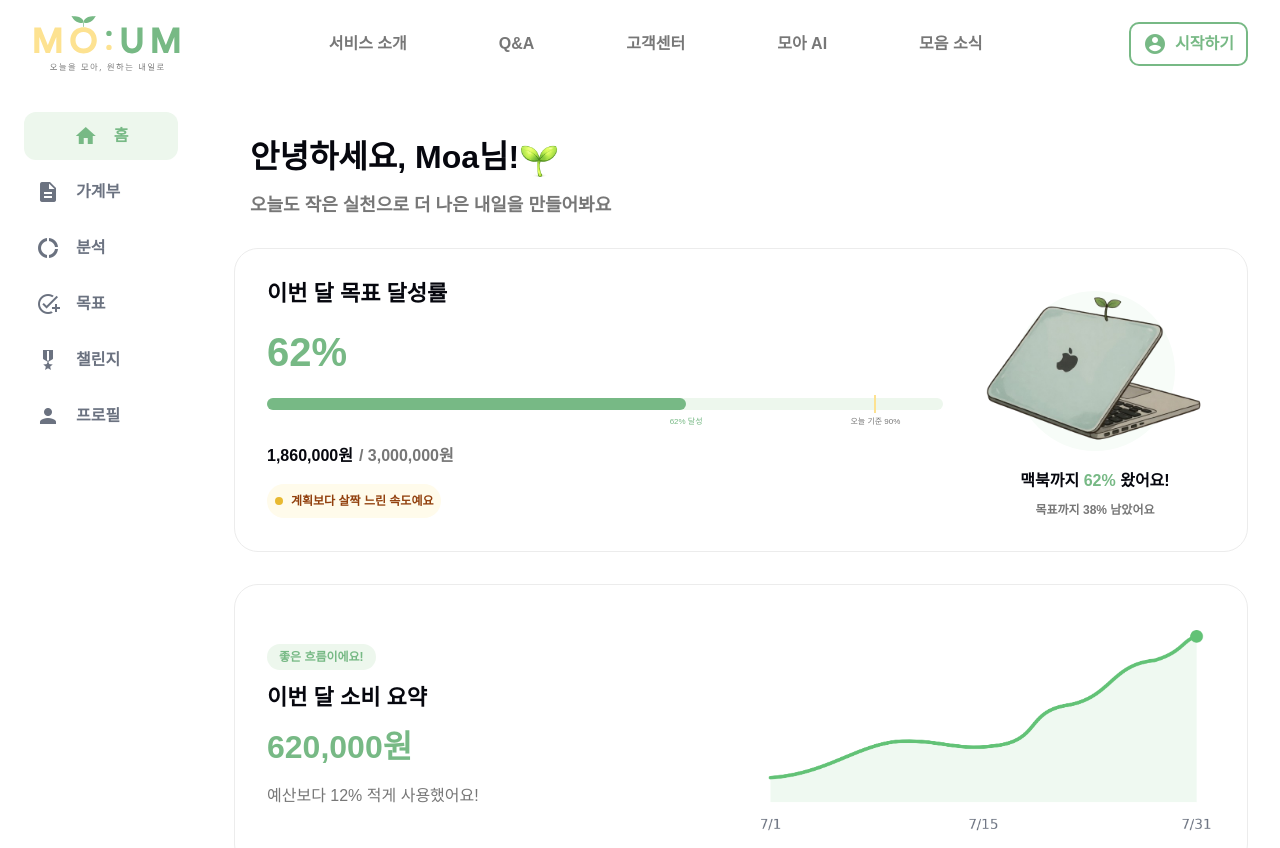
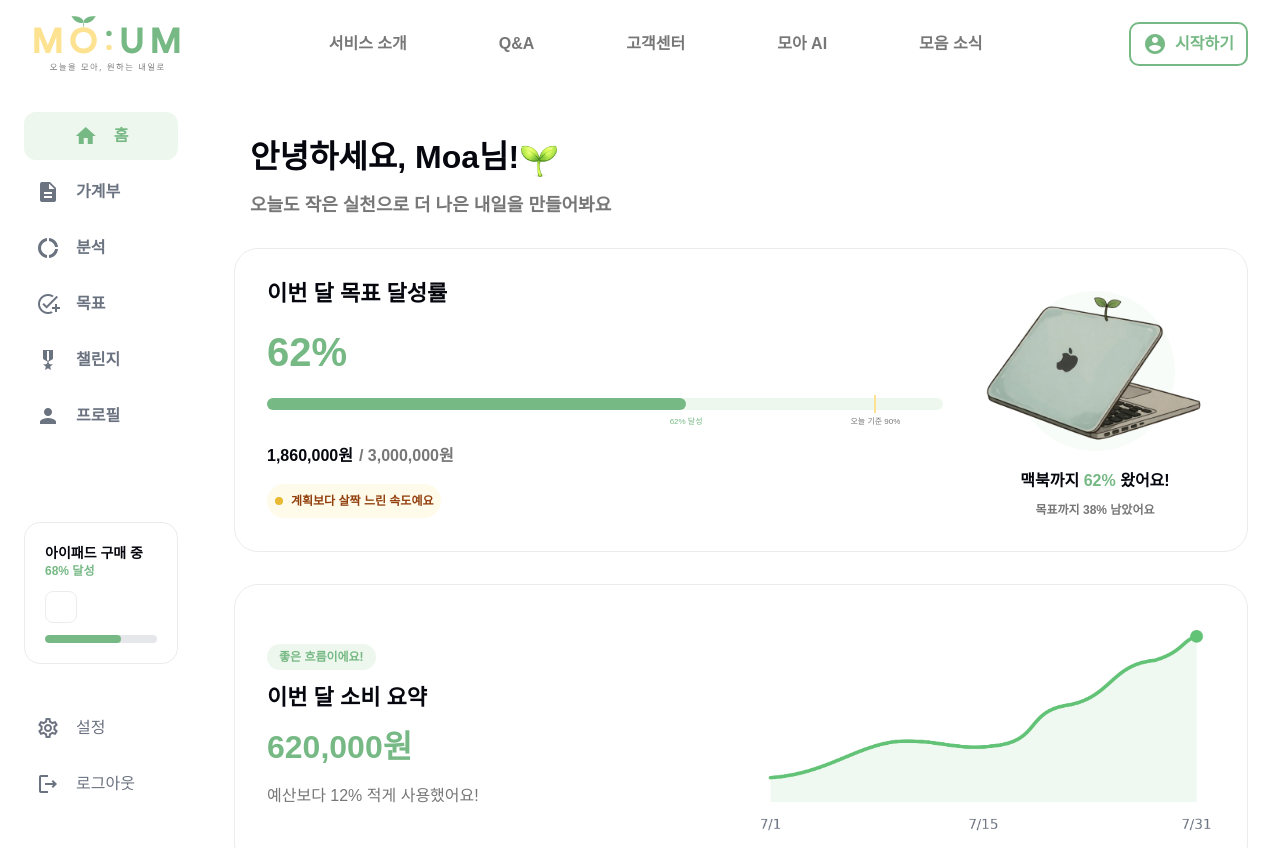
Before and after one commit to hgkang2/est_13_final_project, a Next.js app: page /sub-home in a window 1280 px wide. Shown: the top 848 px of the page. Built offline with nearby package versions, Linux system fonts and the light colour scheme; a web font is replaced by a local one.

Commit message:
fix: 사이드바 높이와 화면 고정 동작 개선

```diff
--- a/src/components/layout/Sidebar/Sidebar.module.scss
+++ b/src/components/layout/Sidebar/Sidebar.module.scss
@@ -3,9 +3,12 @@
 .sidebar {
   display: flex;
   width: 202px;
-  min-height: 986px;
+  height: calc(100vh - 56px);
   padding: 24px;
+  flex-shrink: 0;
   flex-direction: column;
+  position: sticky;
+  top: 56px;
   background-color: var(--color-white);
 }
 
```
